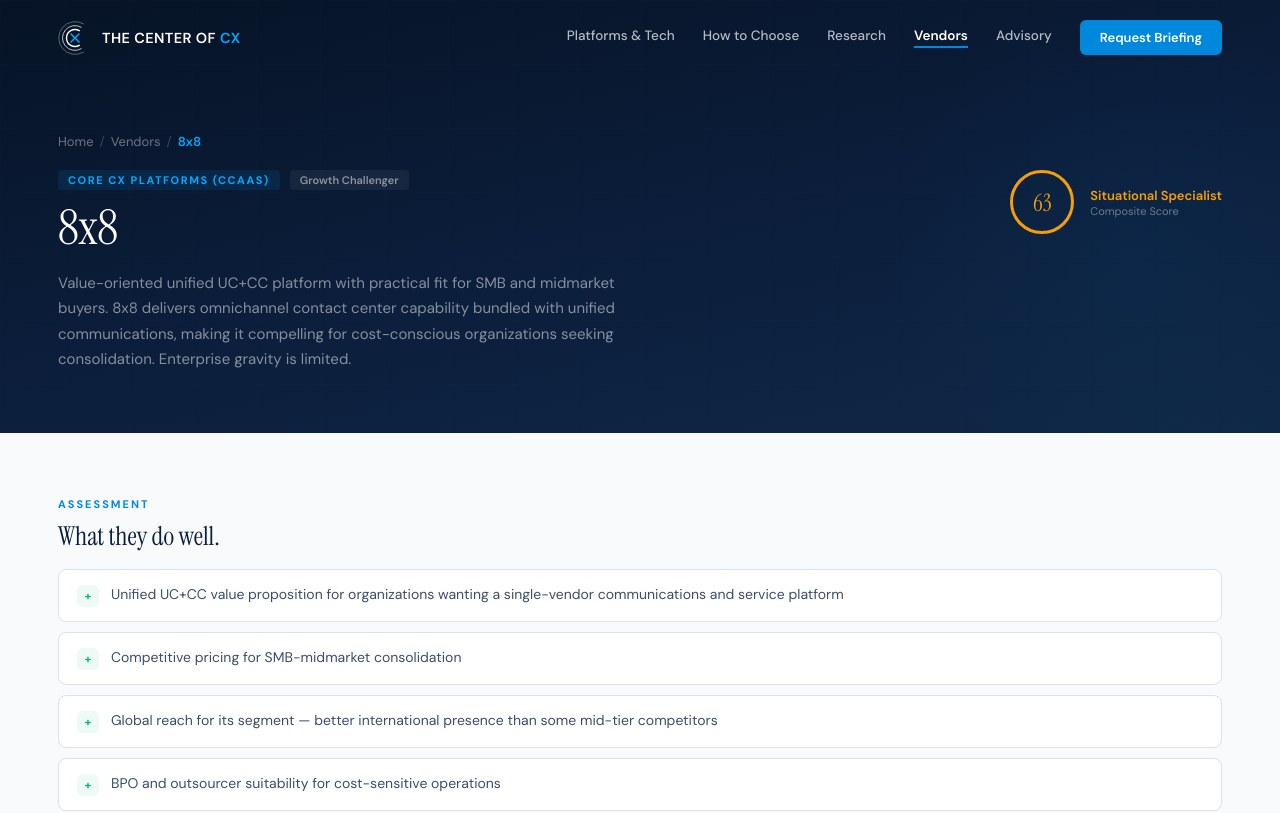
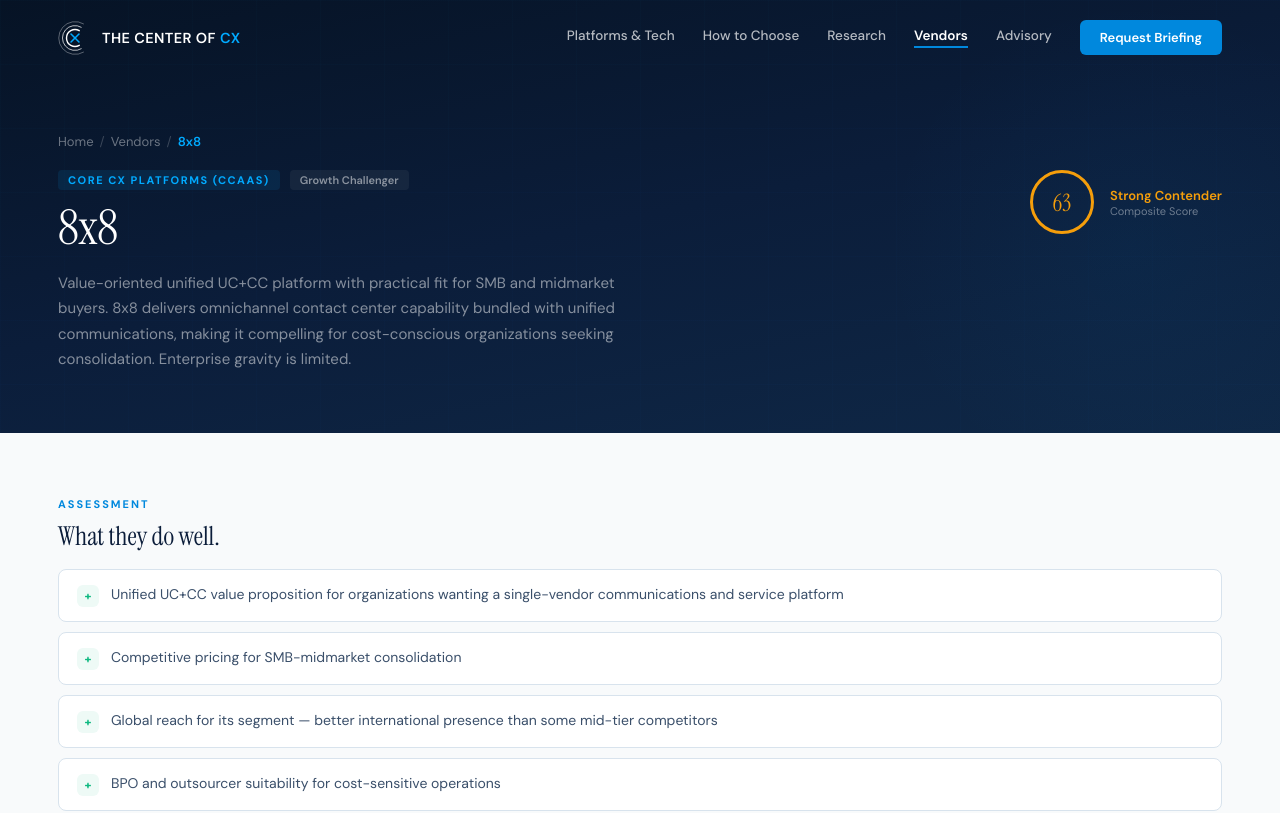
Before and after one commit to thomasbakerj-lgtm/CENTER-OF-CX, a React (Vite) app: page /vendors/8x8 in a window 1280 px wide. Shown: the top 813 px of the page. Built offline with nearby package versions, Linux system fonts and the light colour scheme.

Commit message:
Update VendorData.js

```diff
--- a/VendorData.js
+++ b/VendorData.js
@@ -73,7 +73,7 @@ export const vendors = {
 
   "five9": {
     name: "Five9", slug: "five9", category: "Core CX Platforms (CCaaS)", categorySlug: "ccaas",
-    segment: "Enterprise Core", tier: "Strong Contender", score: 78, website: "five9.com",
+    segment: "Enterprise Core", tier: "Strategic Foundation", score: 78, website: "five9.com",
     summary: "Pragmatic enterprise CCaaS with strong outbound heritage and solid market credibility. Five9 balances capability depth with implementation speed and has one of the strongest partner ecosystems in the market. The AI portfolio is growing rapidly, and the platform handles the mid-market to large enterprise range well.",
     strengths: [
       "Balanced platform — strong enough for enterprise complexity, deployable fast enough for mid-market timelines",
@@ -210,7 +210,7 @@ export const vendors = {
 
   "zoom": {
     name: "Zoom Contact Center", slug: "zoom", category: "Core CX Platforms (CCaaS)", categorySlug: "ccaas",
-    segment: "Growth Challenger", tier: "Strong Contender", score: 70, website: "zoom.com",
+    segment: "Growth Challenger", tier: "Strong Contender", score: 63, website: "zoom.com",
     summary: "Modern UX and practical AI momentum with strong ecosystem pull from the Zoom installed base. Zoom Contact Center has evolved rapidly from a meeting-adjacent add-on into a credible mid-market CCaaS platform that's beginning to win enterprise deals. The brand familiarity, UX quality, and AI investment are creating real momentum — particularly in digital-first and media/hospitality environments.",
     strengths: [
       "Familiar brand and ecosystem pull — organizations already using Zoom Phone and Meetings can expand into contact center with minimal change management",
@@ -242,7 +242,7 @@ export const vendors = {
 
   "ringcentral": {
     name: "RingCentral RingCX", slug: "ringcentral", category: "Core CX Platforms (CCaaS)", categorySlug: "ccaas",
-    segment: "Growth Challenger", tier: "Situational Specialist", score: 64, website: "ringcentral.com",
+    segment: "Growth Challenger", tier: "Strong Contender", score: 64, website: "ringcentral.com",
     summary: "Good UC+CC simplification story and strong channel motion. RingCentral's current RingCX platform should be evaluated separately from the legacy RingCentral Contact Center product. The platform is most compelling in distributed service environments and UC consolidation scenarios where simplicity and channel accessibility matter more than deep enterprise complexity.",
     strengths: [
       "Strong channel leverage and partner accessibility — one of the easiest CCaaS platforms for advisors to carry",
@@ -267,7 +267,7 @@ export const vendors = {
 
   "bright-pattern": {
     name: "Bright Pattern", slug: "bright-pattern", category: "Core CX Platforms (CCaaS)", categorySlug: "ccaas",
-    segment: "Growth Challenger", tier: "Situational Specialist", score: 66, website: "brightpattern.com",
+    segment: "Growth Challenger", tier: "Strong Contender", score: 66, website: "brightpattern.com",
     summary: "Useful broad feature set for midmarket service operations where functionality matters more than brand power. Bright Pattern delivers practical omnichannel capability with integrated QM and AI at a competitive price point. A solid midmarket comparator that tends to underperform in high-stakes enterprise selections where ecosystem gravity and prestige signal matter.",
     strengths: [
       "Practical feature breadth covering omnichannel, QM, and AI at a competitive midmarket price point",
@@ -289,7 +289,7 @@ export const vendors = {
 
   "8x8": {
     name: "8x8", slug: "8x8", category: "Core CX Platforms (CCaaS)", categorySlug: "ccaas",
-    segment: "Growth Challenger", tier: "Situational Specialist", score: 63, website: "8x8.com",
+    segment: "Growth Challenger", tier: "Strong Contender", score: 63, website: "8x8.com",
     summary: "Value-oriented unified UC+CC platform with practical fit for SMB and midmarket buyers. 8x8 delivers omnichannel contact center capability bundled with unified communications, making it compelling for cost-conscious organizations seeking consolidation. Enterprise gravity is limited.",
     strengths: [
       "Unified UC+CC value proposition for organizations wanting a single-vendor communications and service platform",
@@ -311,7 +311,7 @@ export const vendors = {
 
   "odigo": {
     name: "Odigo", slug: "odigo", category: "Core CX Platforms (CCaaS)", categorySlug: "ccaas",
-    segment: "Growth Challenger", tier: "Situational Specialist", score: 64, website: "odigo.com",
+    segment: "Growth Challenger", tier: "Strong Contender", score: 64, website: "odigo.com",
     summary: "Strong regional relevance in Europe, especially in regulated and sovereignty-sensitive sectors. Odigo delivers a credible CCaaS foundation for organizations where European data sovereignty, regulated-industry fit, and regional go-to-market strength matter more than global-market scale.",
     strengths: [
       "Strong sovereignty positioning and European data residency for regulated sectors",
@@ -332,7 +332,7 @@ export const vendors = {
 
   "ujet": {
     name: "UJET", slug: "ujet", category: "Core CX Platforms (CCaaS)", categorySlug: "ccaas",
-    segment: "CCaaS Growth Specialist", tier: "Situational Specialist", score: 61, website: "ujet.cx",
+    segment: "CCaaS Growth Specialist", tier: "Strong Contender", score: 61, website: "ujet.cx",
     summary: "Modern CCaaS story with mobile-first and digital-native relevance. UJET appeals to organizations redesigning customer service around app-centric and digital-native journeys. The platform has genuine AI substance and growing WFM capabilities, but its market footprint is smaller than top-tier leaders.",
     strengths: [
       "Mobile-first and digital-native CX design — strong for app-centric support journeys",
@@ -421,7 +421,7 @@ export const vendors = {
 
   "anywhere-now": {
     name: "AnywhereNow", slug: "anywhere-now", category: "Core CX Platforms (CCaaS)", categorySlug: "ccaas",
-    segment: "Teams-Native Specialist", tier: "Situational Specialist", score: 58, website: "anywhere365.io",
+    segment: "Teams-Native Specialist", tier: "Strong Contender", score: 58, website: "anywhere365.io",
     summary: "Relevant Teams-native foundation for Microsoft-standardized enterprise environments. AnywhereNow is compelling when Microsoft Teams is a true strategic constraint and the organization wants contact center capability built natively on Azure and Teams infrastructure. Outside that specific context, its relevance drops significantly.",
     strengths: [
       "True Teams-native architecture — built on Azure and Microsoft stack from the ground up",
@@ -463,7 +463,7 @@ export const vendors = {
 
   "alvaria": {
     name: "Alvaria", slug: "alvaria", category: "Core CX Platforms (CCaaS)", categorySlug: "ccaas",
-    segment: "Legacy / Specialist", tier: "Situational Specialist", score: 59, website: "alvaria.com",
+    segment: "Legacy / Specialist", tier: "Limited Fit", score: 59, website: "alvaria.com",
     summary: "Relevant for outreach-heavy and legacy enterprise environments. Alvaria (formerly Aspect + Noble Systems) carries strong outbound and compliant-dialing heritage that remains valuable in collections, outreach, and compliance-intensive outbound scenarios. The broader modern CCaaS narrative is weaker.",
     strengths: [
       "Strong outbound and compliant dialing capabilities — one of the best for collections and compliant outreach",
@@ -505,7 +505,7 @@ export const vendors = {
 
   "luware": {
     name: "Luware", slug: "luware", category: "Core CX Platforms (CCaaS)", categorySlug: "ccaas",
-    segment: "Teams-Native Specialist", tier: "Situational Specialist", score: 55, website: "luware.com",
+    segment: "Teams-Native Specialist", tier: "Strong Contender", score: 55, website: "luware.com",
     summary: "Useful Teams-native customer service platform, especially in Europe. Like AnywhereNow, Luware is only compelling when Microsoft Teams is the mandated communication standard. European-market strength and managed service models are differentiators within this narrow lane.",
     strengths: [
       "Teams-native architecture with European market strength",
```
